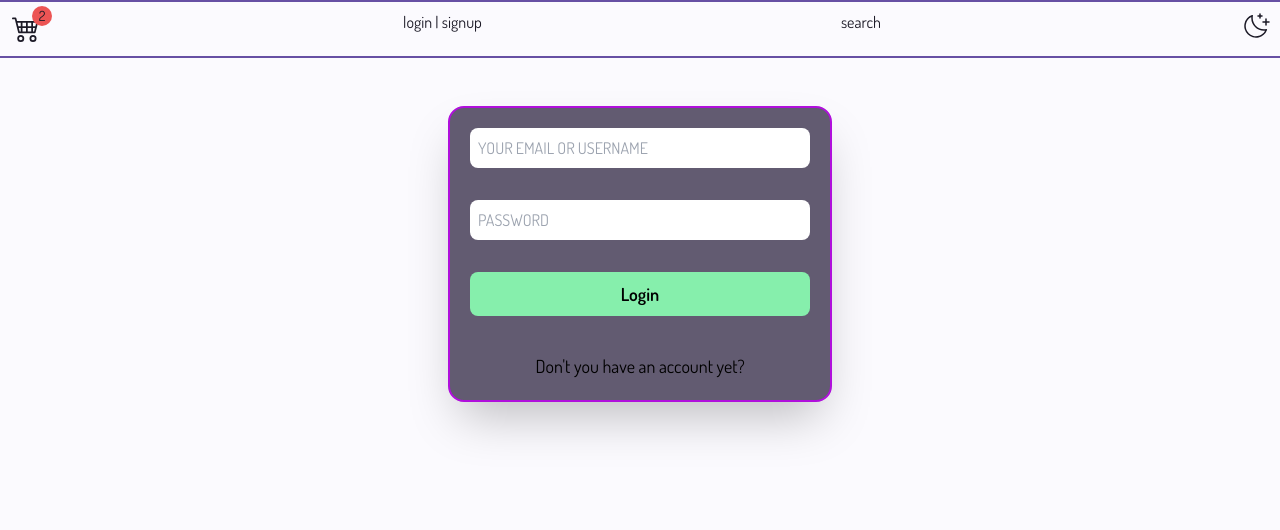
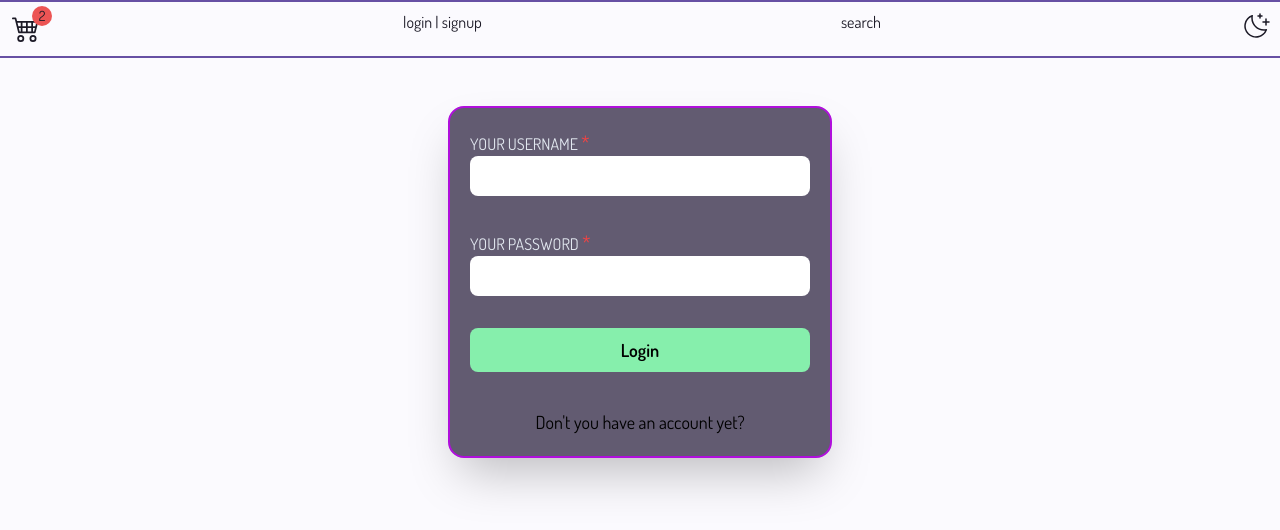
Before and after one commit to maryammohebbi/Ecommerce-website-with-React-Typescript-Tailwind, a React (Vite) app: page /auth in a window 1280 px wide. Shown: the top 530 px of the page. Built offline with nearby package versions, Linux system fonts and the light colour scheme.

Commit message:
Login component styles changed and hook form also changed

```diff
--- a/src/authentication/Login.tsx
+++ b/src/authentication/Login.tsx
@@ -4,24 +4,32 @@ import { useForm } from 'react-hook-form'
 import { useMutation } from '@tanstack/react-query'
 import { getLoginInfo } from '../features/services/authService'
 import toast from 'react-hot-toast'
+import { useNavigate } from 'react-router-dom'
 
 type Inputs = {
-  email: string
+  userName: string
   password: string
-  required?: boolean
 }
 
 const Login: React.FC = ({}) => {
-  const { register, handleSubmit } = useForm<Inputs>()
+  const navigate = useNavigate()
+
+  const {
+    register,
+    handleSubmit,
+    formState: { errors },
+  } = useForm<Inputs>()
 
   const { isPending, mutateAsync } = useMutation({
     mutationFn: getLoginInfo,
   })
 
-  const loginHandler = async (data: Inputs) => {
+  const loginHandler = async ({ userName, password }: Inputs) => {
     try {
-      await mutateAsync(data)
+      await mutateAsync({ userName, password })
       toast.success('Welcome!')
+      navigate('/')
+      console.log(`welcome ${userName}`)
     } catch (error) {
       toast.error('Your login failed.')
     }
@@ -34,21 +42,29 @@ const Login: React.FC = ({}) => {
         className="flex flex-col gap-y-8"
       >
         <InputField
-          name="email"
+          name="userName"
           register={register}
+          errors={errors}
+          type="text"
+          label="YOUR USERNAME"
+          validationSchema={{
+            required: 'Email is necessary',
+          }}
           required
-          type="text"
-          placeholder="YOUR EMAIL OR USERNAME"
         />
         <InputField
           name="password"
           register={register}
+          type="password"
+          label="YOUR PASSWORD"
+          errors={errors}
+          validationSchema={{
+            required: 'Password is necessary',
+          }}
           required
-          type="password"
-          placeholder="PASSWORD"
         />
         <button className="p-2 bg-green-300 rounded-lg text-lg font-semibold">
-          {isPending ? 'Logining...' : 'Login'}
+          {isPending ? 'Please wait...' : 'Login'}
         </button>
       </form>
     </div>
--- a/src/features/services/authService.ts
+++ b/src/features/services/authService.ts
@@ -1,11 +1,11 @@
-import { AxiosResponse } from "axios";
+// import { AxiosResponse } from "axios";
 import http from "./httpService";
 
 interface LoginDataTypes {
-    email: string
+    userName: string
     password: string
 }
 
-export function getLoginInfo(data: LoginDataTypes): Promise<AxiosResponse> {
+export function getLoginInfo(data: LoginDataTypes): Promise<{ token: string }> {
     return http.post("/auth/login", data)
 }
--- a/src/features/ui/InputField.tsx
+++ b/src/features/ui/InputField.tsx
@@ -2,24 +2,38 @@ import React from 'react'
 import { UseFormRegister } from 'react-hook-form'
 interface InputProps {
   type: string
-  placeholder: string
+  label: string
   name: string
   register: UseFormRegister<any>
   required?: boolean
+  validationSchema: { required: string }
+  errors: any
 }
 const InputField: React.FC<InputProps> = ({
   type,
-  placeholder,
+  label,
   register,
   name,
+  validationSchema,
+  errors,
+  required,
 }) => {
   return (
-    <input
-      className="p-2 rounded-lg"
-      {...register(name)}
-      type={type}
-      placeholder={placeholder}
-    />
+    <div>
+      <label className="text-slate-200 block">
+        {label} {required && <span className="text-red-500 text-xl">*</span>}
+      </label>
+      <input
+        className="p-2 rounded-lg w-full"
+        {...register(name, validationSchema)}
+        type={type}
+      />
+      {errors && errors[name] && (
+        <span className="text-error block text-sm mt-1">
+          {errors[name]?.message}
+        </span>
+      )}
+    </div>
   )
 }
 
```
